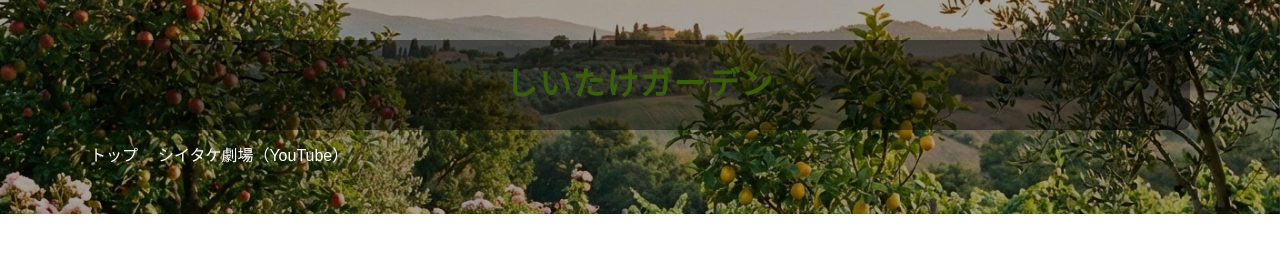
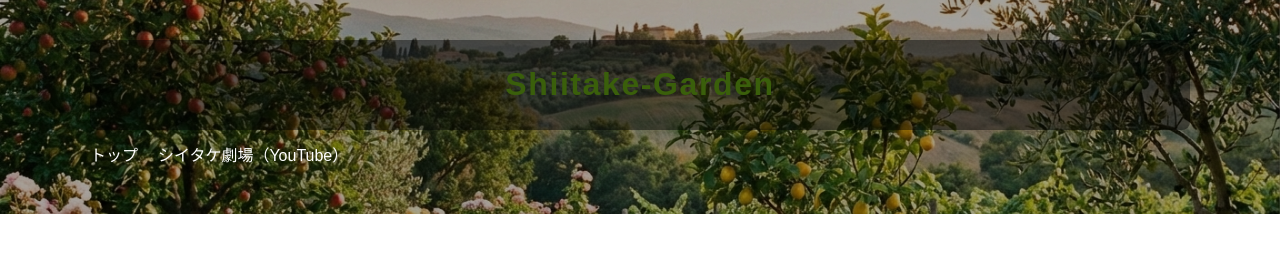
Before and after one commit to shiitake-garden/shiitake-garden.github.io, a Jekyll site: the page built from index.html, in a window 1280 px wide. Shown: the top 256 px of the page. Built offline with Jekyll 4.4.1, drawn with Linux system fonts in a browser that asks for light colours.

Commit message:
Update header.html

```diff
--- a/_includes/header.html
+++ b/_includes/header.html
@@ -1,7 +1,7 @@
 <header class="site-header">
   <div class="header-overlay"></div>
   <div class="header-inner">
-    <h1 class="site-title">しいたけガーデン</h1>
+    <h1 class="site-title">Shiitake-Garden</h1>
     <nav class="site-nav">
       <a href="/">トップ</a>
       <a href="https://www.youtube.com/channel/UCrtw70zncgFarJrSXo7ztjg">シイタケ劇場（YouTube）</a>
```
